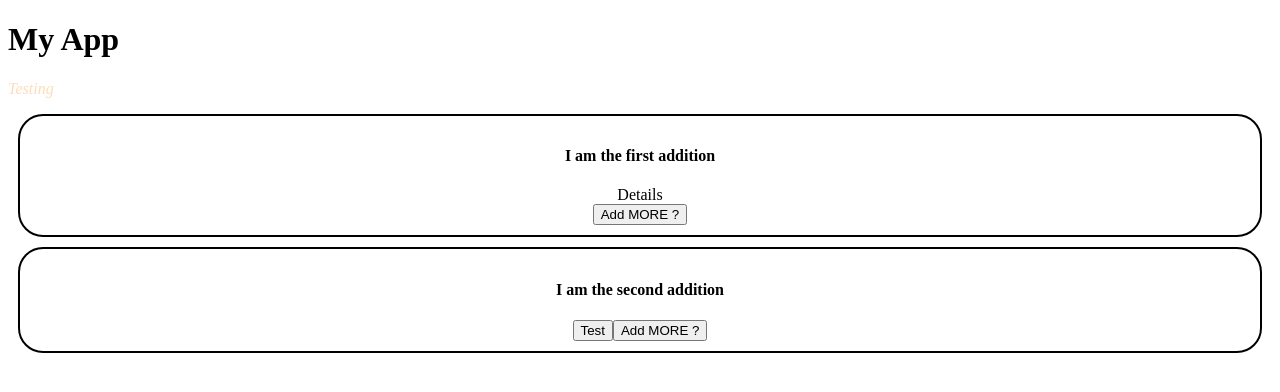
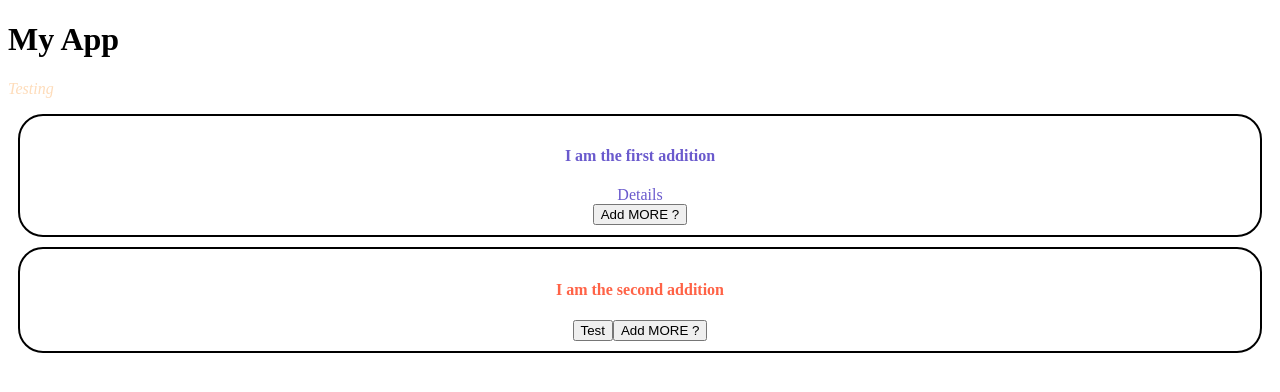
Before and after one commit to cmking54/angular-base, an Angular app: page / in a window 1280 px wide. Shown: the top 392 px of the page. Built offline with nearby package versions, Linux system fonts and the light colour scheme.

Commit message:
Added attribute directive ngClass for font color

```diff
--- a/src/app/addModList/addModList.component.css
+++ b/src/app/addModList/addModList.component.css
@@ -1 +1,2 @@
-.main { border: 2px solid black; border-radius: 25px; text-align:center; padding: 10px; margin: 10px;}
+.font-color-red {color: tomato;}
+.font-color-blue {color: slateblue;}
--- a/src/app/addModList/addModList.component.html
+++ b/src/app/addModList/addModList.component.html
@@ -1,4 +1,7 @@
-<div class="">
-<app-add *ngFor="let add of addModList"
-[addComp]="add"></app-add>
+<div class="main">
+  <app-add *ngFor="let add of addModList"
+      [addComp]="add"
+      [ngClass]="{'font-color-red': add.fontColor === 'Red',
+                  'font-color-blue': add.fontColor === 'Blue'}">
+  </app-add>
 </div>
--- a/src/app/addModList/addModList.component.ts
+++ b/src/app/addModList/addModList.component.ts
@@ -13,12 +13,14 @@ export class AddModListComponent implements OnInit {
     {
       text: "I am the first addition",
       subtitle: "Details",
-      button: "" // anything JS evals to false will work for ngIf
+      button: "", // anything JS evals to false will work for ngIf
+      fontColor: 'Blue'
     },
     {
       text: "I am the second addition",
       subtitle: null,
-      button: true
+      button: true,
+      fontColor: 'Red'
     }
   ];
 }
```
